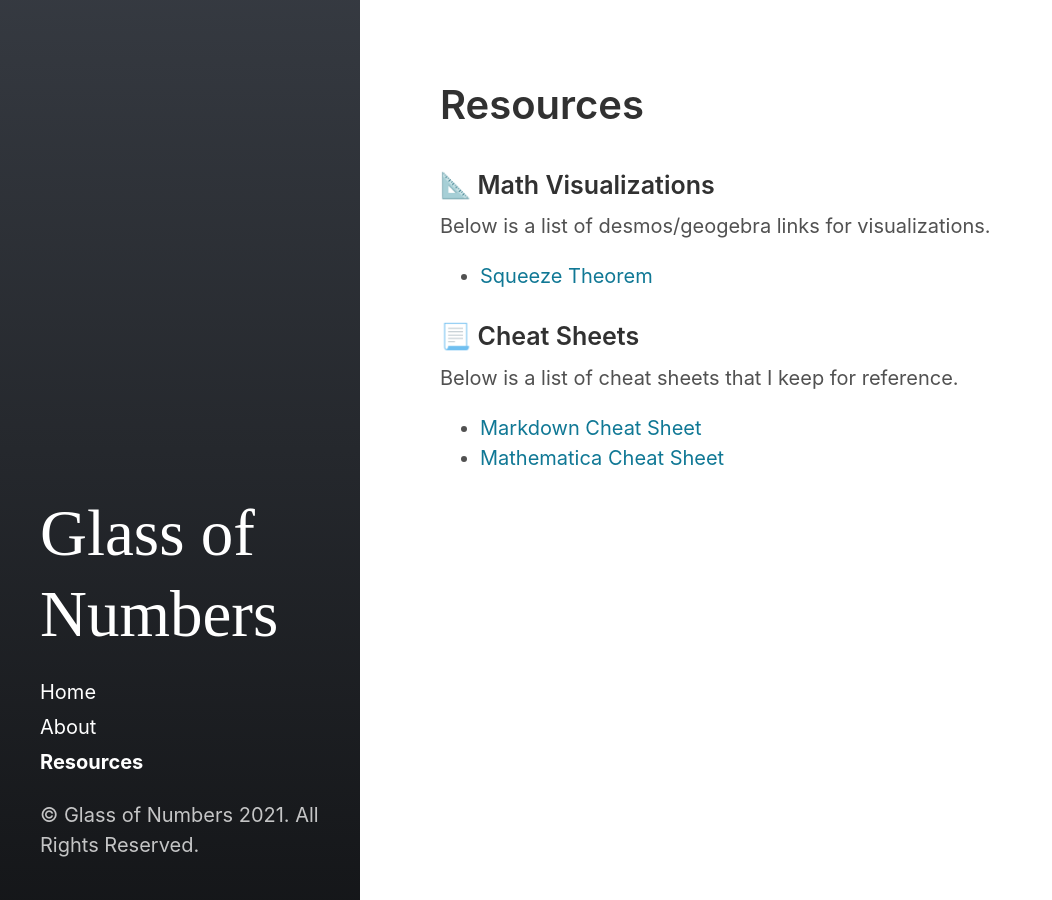
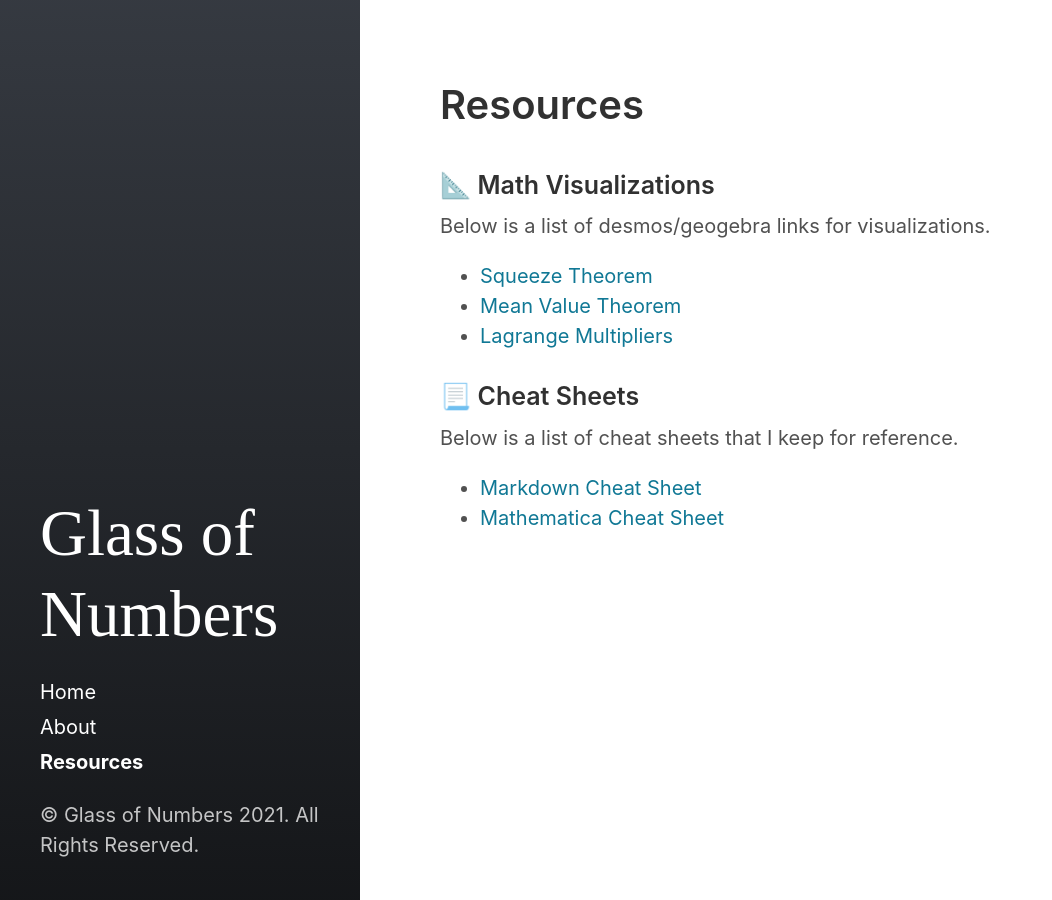
Before and after one commit to mokcak/mokcak.github.io, a Jekyll site: the page built from category/resources.md, in a window 1280 px wide. Shown: the whole page, without its empty margins (0-1052 px from the left). Built offline with Jekyll 4.4.1, drawn with Linux system fonts in a browser that asks for light colours.

Commit message:
Update resources.md

```diff
--- a/category/resources.md
+++ b/category/resources.md
@@ -7,7 +7,9 @@ title: Resources
 
 Below is a list of desmos/geogebra links for visualizations.
 
-- [Squeeze Theorem](https://www.desmos.com/calculator/z9rsrxyjer)
+- <a href="https://www.desmos.com/calculator/z9rsrxyjer" target="_blank">Squeeze Theorem</a>
+- <a href="https://www.desmos.com/calculator/hx9txq7dyi" target="_blank">Mean Value Theorem</a>
+- <a href="https://www.desmos.com/calculator/s3ct0qkhmz" target="_blank">Lagrange Multipliers</a>
 
 
 
```
